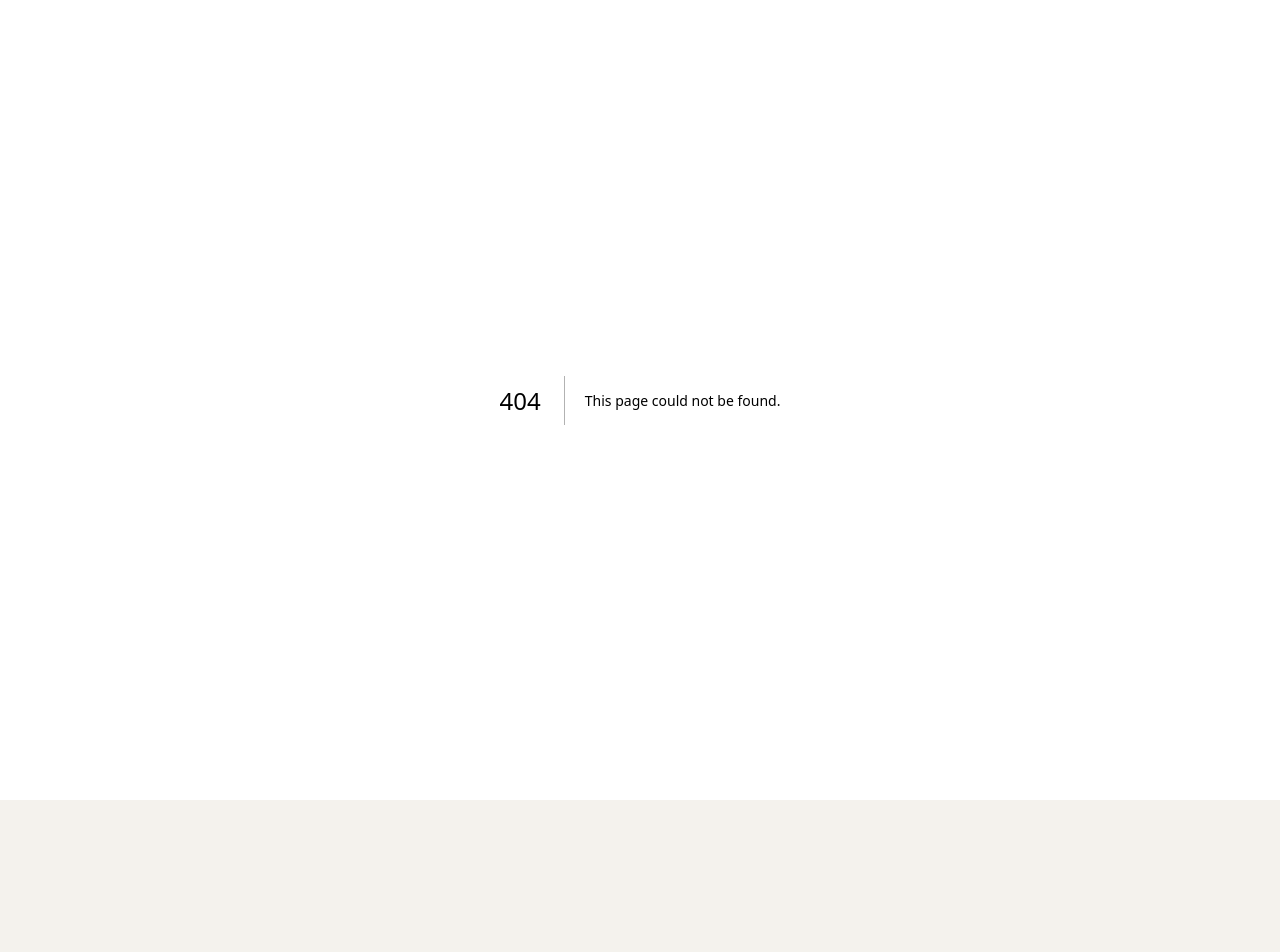
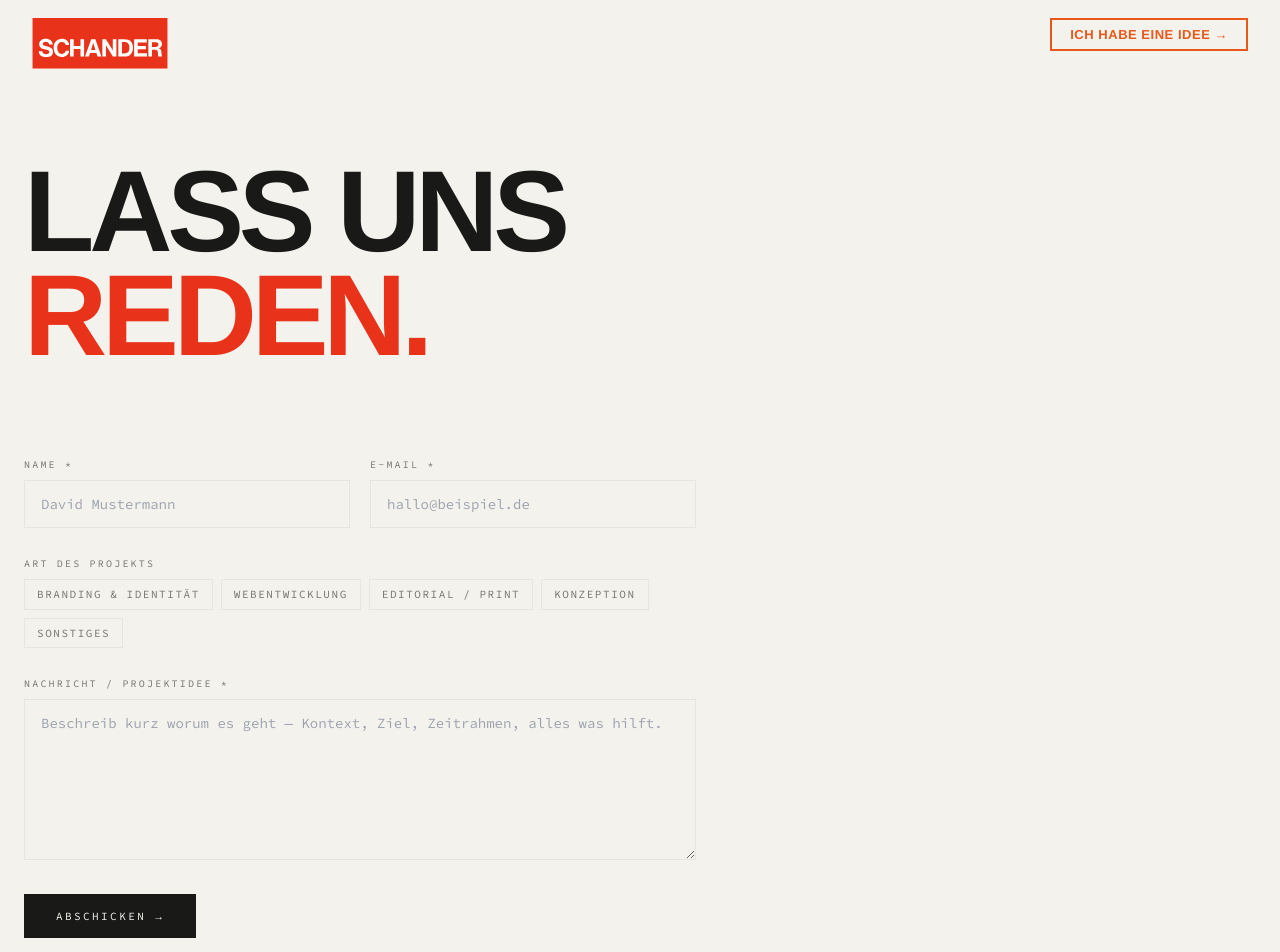
Before and after one commit to dxvxds03/studio-schander, a Next.js app: page /kontakt in a window 1280 px wide. Before the commit this address had no page. Shown: the top 952 px of the page. Before the commit the page ends 800 px from the top, so only its background shows below. Built offline with nearby package versions, Linux system fonts and the light colour scheme; a web font is replaced by a local one.

Commit message:
SEO Optimazation ongoing

```diff
--- /dev/null
+++ b/src/app/kontakt/KontaktForm.tsx
@@ -0,0 +1,258 @@
+'use client'
+
+import { useState, useRef } from 'react'
+
+type Status = 'idle' | 'sending' | 'success' | 'error'
+
+const TYPES = [
+  ['branding',  'Branding & Identität'],
+  ['web',       'Webentwicklung'],
+  ['editorial', 'Editorial / Print'],
+  ['konzept',   'Konzeption'],
+  ['sonstiges', 'Sonstiges'],
+] as const
+
+export default function KontaktForm() {
+  const [status, setStatus] = useState<Status>('idle')
+  const [type, setType] = useState('')
+  const formRef = useRef<HTMLFormElement>(null)
+
+  const handleSubmit = async (e: React.FormEvent<HTMLFormElement>) => {
+    e.preventDefault()
+    setStatus('sending')
+
+    const data = new FormData(e.currentTarget)
+    const body = new URLSearchParams()
+    data.forEach((v, k) => body.append(k, v.toString()))
+
+    try {
+      const res = await fetch('/', {
+        method: 'POST',
+        headers: { 'Content-Type': 'application/x-www-form-urlencoded' },
+        body: body.toString(),
+      })
+      if (res.ok) {
+        setStatus('success')
+        formRef.current?.reset()
+        setType('')
+      } else {
+        setStatus('error')
+      }
+    } catch {
+      setStatus('error')
+    }
+  }
+
+  const inp: React.CSSProperties = {
+    fontFamily: '"Source Code Pro", monospace',
+    fontSize: '14px',
+    color: 'var(--ink)',
+    background: 'transparent',
+    border: '1px solid var(--faint)',
+    padding: '12px 16px',
+    width: '100%',
+    outline: 'none',
+    transition: 'border-color 0.18s ease',
+    lineHeight: 1.6,
+  }
+
+  const lbl: React.CSSProperties = {
+    fontFamily: '"Source Code Pro", monospace',
+    fontSize: '10px',
+    letterSpacing: '0.22em',
+    textTransform: 'uppercase',
+    color: 'var(--muted)',
+    display: 'block',
+    marginBottom: '8px',
+  }
+
+  return (
+    <section
+      style={{
+        paddingTop: 'clamp(96px, 14vw, 160px)',
+        paddingBottom: 'clamp(72px, 10vw, 140px)',
+        paddingLeft: 'clamp(16px, 2vw, 24px)',
+        paddingRight: 'clamp(16px, 2vw, 24px)',
+        maxWidth: '720px',
+      }}
+    >
+      {/* Heading */}
+      <h1
+        style={{
+          fontFamily: '"Cabinet Grotesk", "Helvetica Neue", sans-serif',
+          fontWeight: 800,
+          fontSize: 'clamp(48px, 9vw, 130px)',
+          letterSpacing: '-0.045em',
+          lineHeight: 0.9,
+          color: 'var(--ink)',
+          textTransform: 'uppercase',
+          margin: '0 0 clamp(48px, 7vw, 96px)',
+        }}
+      >
+        Lass uns<br />
+        <span style={{ color: 'var(--dead-poet)' }}>reden.</span>
+      </h1>
+
+      {/* Success state */}
+      {status === 'success' ? (
+        <div>
+          <p
+            style={{
+              fontFamily: '"Cabinet Grotesk", "Helvetica Neue", sans-serif',
+              fontWeight: 800,
+              fontSize: 'clamp(22px, 3vw, 36px)',
+              letterSpacing: '-0.03em',
+              color: 'var(--ink)',
+              marginBottom: '16px',
+            }}
+          >
+            Nachricht angekommen.
+          </p>
+          <p style={{ fontFamily: '"Source Code Pro", monospace', fontSize: '14px', lineHeight: 1.7, color: 'var(--muted)', maxWidth: '44ch' }}>
+            Ich melde mich so schnell wie möglich. Bis dahin — schau dir gerne noch ein paar{' '}
+            <a href="/projekte" style={{ color: 'var(--dead-poet)', textDecoration: 'none' }}>Projekte</a> an.
+          </p>
+        </div>
+      ) : (
+        /* Netlify Forms: data-netlify + hidden form-name required */
+        <form
+          ref={formRef}
+          name="kontakt"
+          method="POST"
+          data-netlify="true"
+          netlify-honeypot="bot-field"
+          onSubmit={handleSubmit}
+          style={{ display: 'flex', flexDirection: 'column', gap: '28px' }}
+        >
+          {/* Required by Netlify for AJAX submissions */}
+          <input type="hidden" name="form-name" value="kontakt" />
+          {/* Honeypot */}
+          <p style={{ display: 'none' }}>
+            <label>Nicht ausfüllen: <input name="bot-field" /></label>
+          </p>
+
+          {/* Name + E-Mail row */}
+          <div
+            className="kontakt-row"
+            style={{ display: 'grid', gridTemplateColumns: '1fr 1fr', gap: '20px' }}
+          >
+            <div>
+              <label htmlFor="kf-name" style={lbl}>Name *</label>
+              <input
+                id="kf-name"
+                name="name"
+                type="text"
+                required
+                placeholder="David Mustermann"
+                style={inp}
+                onFocus={e => (e.currentTarget.style.borderColor = 'var(--ink)')}
+                onBlur={e => (e.currentTarget.style.borderColor = 'var(--faint)')}
+              />
+            </div>
+            <div>
+              <label htmlFor="kf-email" style={lbl}>E-Mail *</label>
+              <input
+                id="kf-email"
+                name="email"
+                type="email"
+                required
+                placeholder="hallo@beispiel.de"
+                style={inp}
+                onFocus={e => (e.currentTarget.style.borderColor = 'var(--ink)')}
+                onBlur={e => (e.currentTarget.style.borderColor = 'var(--faint)')}
+              />
+            </div>
+          </div>
+
+          {/* Projekt-Art */}
+          <div>
+            <label style={lbl}>Art des Projekts</label>
+            <div style={{ display: 'flex', flexWrap: 'wrap', gap: '8px' }}>
+              {TYPES.map(([val, label]) => (
+                <label
+                  key={val}
+                  style={{
+                    fontFamily: '"Source Code Pro", monospace',
+                    fontSize: '11px',
+                    letterSpacing: '0.14em',
+                    textTransform: 'uppercase',
+                    border: `1px solid ${type === val ? 'var(--ink)' : 'var(--faint)'}`,
+                    color: type === val ? 'var(--cream)' : 'var(--muted)',
+                    background: type === val ? 'var(--ink)' : 'transparent',
+                    padding: '6px 12px',
+                    cursor: 'pointer',
+                    transition: 'all 0.15s ease',
+                    userSelect: 'none',
+                  }}
+                >
+                  <input
+                    type="radio"
+                    name="projektart"
+                    value={val}
+                    checked={type === val}
+                    onChange={() => setType(val)}
+                    style={{ display: 'none' }}
+                  />
+                  {label}
+                </label>
+              ))}
+            </div>
+          </div>
+
+          {/* Nachricht */}
+          <div>
+            <label htmlFor="kf-msg" style={lbl}>Nachricht / Projektidee *</label>
+            <textarea
+              id="kf-msg"
+              name="nachricht"
+              required
+              rows={6}
+              placeholder="Beschreib kurz worum es geht — Kontext, Ziel, Zeitrahmen, alles was hilft."
+              style={{ ...inp, resize: 'vertical', minHeight: '140px' }}
+              onFocus={e => (e.currentTarget.style.borderColor = 'var(--ink)')}
+              onBlur={e => (e.currentTarget.style.borderColor = 'var(--faint)')}
+            />
+          </div>
+
+          {/* Error */}
+          {status === 'error' && (
+            <p style={{ fontFamily: '"Source Code Pro", monospace', fontSize: '11px', letterSpacing: '0.1em', color: 'var(--dead-poet)' }}>
+              Etwas ist schiefgelaufen — versuch es nochmal oder schreib direkt an{' '}
+              <a href="mailto:mail@studio-schander.de" style={{ color: 'inherit' }}>
+                mail@studio-schander.de
+              </a>.
+            </p>
+          )}
+
+          {/* Submit */}
+          <div>
+            <button
+              type="submit"
+              disabled={status === 'sending'}
+              style={{
+                fontFamily: '"Source Code Pro", monospace',
+                fontSize: '11px',
+                letterSpacing: '0.22em',
+                textTransform: 'uppercase',
+                background: status === 'sending' ? 'var(--muted)' : 'var(--ink)',
+                color: 'var(--cream)',
+                border: 'none',
+                padding: '14px 32px',
+                cursor: status === 'sending' ? 'not-allowed' : 'pointer',
+                transition: 'background 0.18s ease',
+              }}
+            >
+              {status === 'sending' ? 'Wird gesendet…' : 'Abschicken →'}
+            </button>
+          </div>
+        </form>
+      )}
+
+      <style>{`
+        @media (max-width: 560px) {
+          .kontakt-row { grid-template-columns: 1fr !important; }
+        }
+      `}</style>
+    </section>
+  )
+}
--- /dev/null
+++ b/src/app/kontakt/page.tsx
@@ -0,0 +1,24 @@
+import type { Metadata } from 'next'
+import Navigation from '@/components/Navigation'
+import Footer from '@/components/Footer'
+import KontaktForm from './KontaktForm'
+
+export const metadata: Metadata = {
+  title: 'Kontakt',
+  description: 'Projekt, Idee, Frage — schreib mir. Studio Schander, Bielefeld.',
+  openGraph: {
+    title: 'Kontakt — Studio Schander',
+    description: 'Projekt, Idee, Frage — schreib mir.',
+    url: 'https://studio-schander.de/kontakt',
+  },
+}
+
+export default function KontaktPage() {
+  return (
+    <main style={{ background: 'var(--cream)', minHeight: '100vh' }}>
+      <Navigation />
+      <KontaktForm />
+      <Footer />
+    </main>
+  )
+}
--- a/src/app/page.tsx
+++ b/src/app/page.tsx
@@ -170,7 +170,7 @@ export default async function HomePage() {
           Ideen umsetzen.<br />
           Nimm jetzt{' '}
           <a
-            href="mailto:mail@studio-schander.de"
+            href="/kontakt"
             data-hover
             className="kontakt-link"
           >
--- a/src/components/Navigation.tsx
+++ b/src/components/Navigation.tsx
@@ -33,7 +33,7 @@ export default function Navigation() {
 
         {/* Desktop: single CTA button */}
         <Link
-          href="mailto:mail@studio-schander.de"
+          href="/kontakt"
           data-hover
           className="nav-cta-btn nav-cta-desktop"
           style={{
@@ -86,7 +86,7 @@ export default function Navigation() {
             Alle Projekte →
           </Link>
           <Link
-            href="mailto:mail@studio-schander.de"
+            href="/kontakt"
             data-hover
             style={{
               fontFamily: '"Cabinet Grotesk", "Helvetica Neue", Helvetica, Arial, sans-serif',
```
Also changed, not shown: public/kontakt-netlify.html (added, +14 -0 lines).
